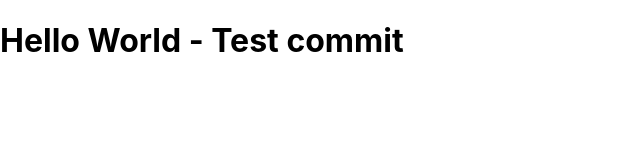
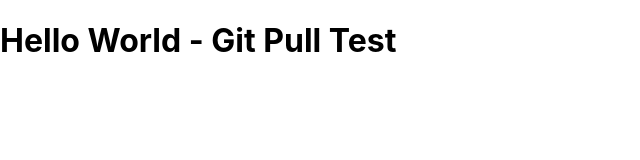
Before and after one commit to tsokac2/cr-t1, a Next.js app: page / in a window 1280 px wide. Shown: the top 160 px of the page, without its empty margins (0-640 px from the left). Built offline with nearby package versions, Linux system fonts and the light colour scheme.

Commit message:
Git pull test

```diff
--- a/pages/index.js
+++ b/pages/index.js
@@ -3,7 +3,7 @@
 export default function Home() {
   return (
     <div>
-        <h1>Hello World - Test commit</h1>
+        <h1>Hello World - Git Pull Test</h1>
     </div>
   )
 }
```
